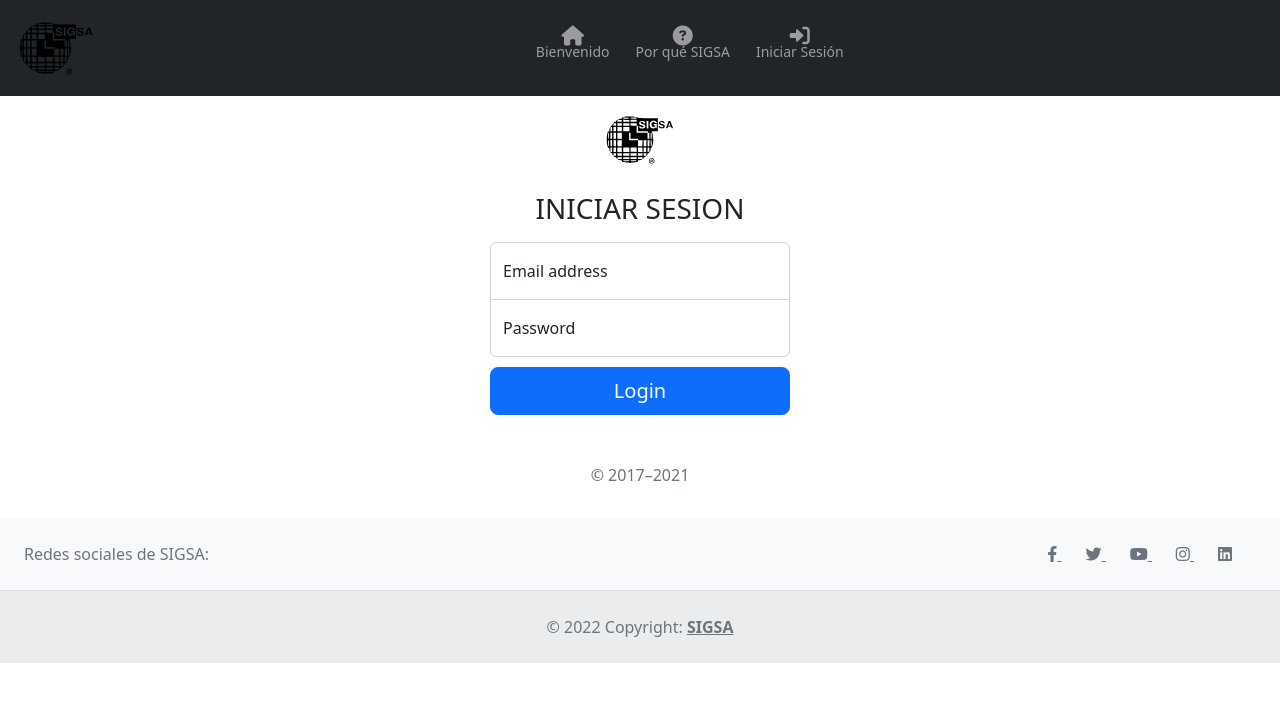
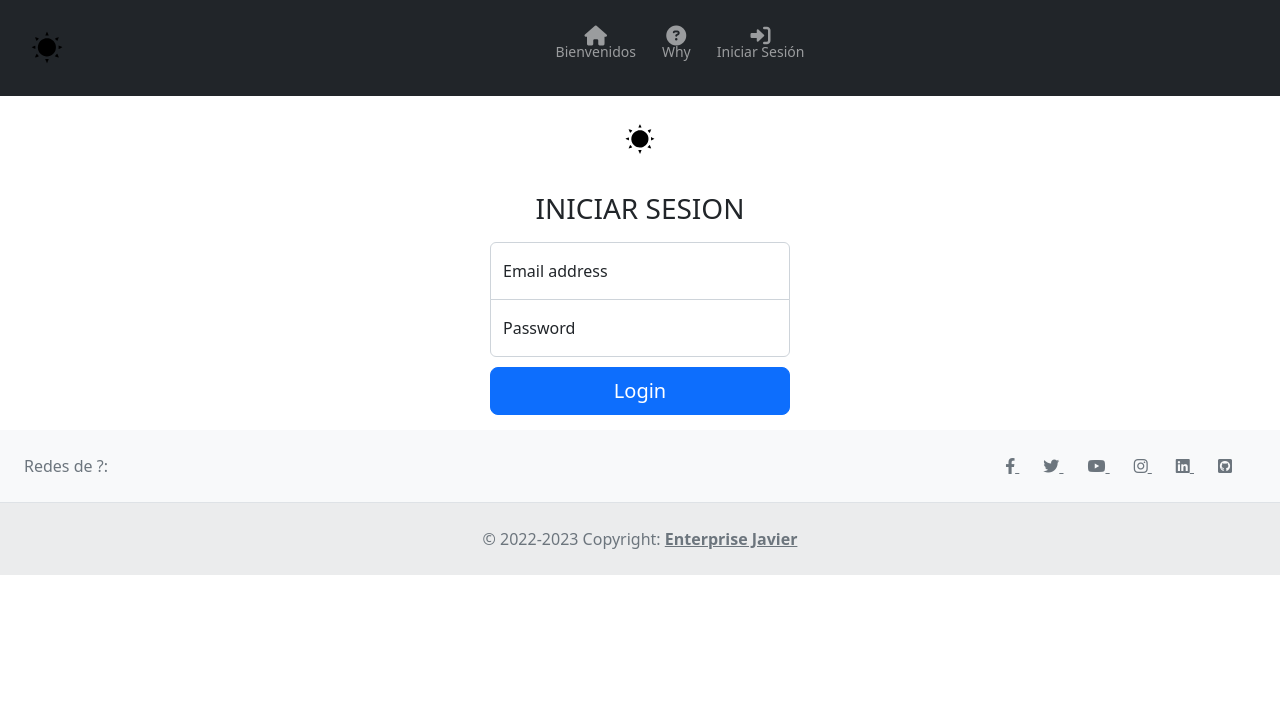
Before and after one commit to inerxd/Flask_bitacora, a Flask app: page /acceso in a window 1280 px wide. Shown: the top 702 px of the page. Run offline with Flask 3, Linux system fonts and the light colour scheme; some libraries are stand-ins or nearby versions.

Commit message:
trabajo seguimiento

```diff
--- a/routes/ruta.py
+++ b/routes/ruta.py
@@ -72,18 +72,23 @@ def actualizar(id):
 # pagina de registro
 @ruta.route("/RegistroE")
 def RegistroE():
-    return render_template ('auth/RegistroEmpleado.html')
+    id_email= Usuario.query.all()
+    return render_template ('auth/RegistroEmpleado.html',id_email=id_email)
 
 
 @ruta.route("/empleado",methods=['POST'])
 def registro_empleado():
 
+
     dato_empleado0 = request.form['nombre']
+
     dato_empleado1 = request.form['rfc']
     dato_empleado2 = request.form['direccion']
     dato_empleado3 = request.form['grado_estudio']
     dato_empleado4 = request.form['edad']
     dato_empleado5 = request.form['puesto']
+
+
 
     me = Empleados(dato_empleado0,dato_empleado1,dato_empleado2,dato_empleado3,
     dato_empleado4,dato_empleado5)
--- a/templates/auth/login.html
+++ b/templates/auth/login.html
@@ -8,7 +8,7 @@
 {% block body %}
 
 <form class="form-signin"  name="myForm" action="/acceso" method="POST">
-    <img class="mb-4" src="{{ url_for ('static' , filename ='img/logo_sigsa.svg')}}" alt="" width="72" height="57">
+    <img class="mb-4" src="{{ url_for ('static' , filename ='img/logo.svg')}}" alt="" width="72" height="57">
     <h1 class="h3 mb-3 fw-normal">INICIAR SESION</h1>
 
     <div class="form-floating">
@@ -45,7 +45,6 @@
     {% endif %}
     {% endwith %}
 
-    <p class="mt-5 mb-3 text-muted">&copy; 2017–2021</p>
   </form>
   {% block customJS %}
   <script src="{{ url_for('static',filename='js/login.js') }}"></script>
--- a/templates/layaut.html
+++ b/templates/layaut.html
@@ -5,7 +5,7 @@
     <meta http-equiv="X-UA-Compatible" content="IE=edge">
     <meta name="viewport" content="width=device-width, initial-scale=1.0">
     <title>{% block title %}{% endblock %}</title>
-    <link rel="shortcut icon " href="{{ url_for ('static' , filename ='img/logo_sigsa.svg')}}">
+    <link rel="shortcut icon " href="{{ url_for ('static' , filename ='img/logo.svg')}}">
     <link rel="stylesheet" href="https://cdn.jsdelivr.net/npm/bootstrap@5.2.0-beta1/dist/css/bootstrap.min.css">
     <link rel="stylesheet" href="https://cdnjs.cloudflare.com/ajax/libs/font-awesome/6.2.0/css/all.min.css">
     <link rel="preconnect" href="https://fonts.googleapis.com">
@@ -16,8 +16,8 @@
        {% endblock %}
        <nav class="navbar navbar-expand-lg navbar-dark bg-dark">
         <div class="container-fluid">
-          <a class="navbar-brand" href="https://www.sigsa.info/es-mx/home" style="margin: 5px;">
-            <img src="{{ url_for('static', filename='img/logo_sigsa.svg')}}" alt="Logo de SIGSA" class="navbar-image">
+          <a class="navbar-brand"  style="margin: 5px;">
+            <img src="{{ url_for('static', filename='img/logo.svg')}}" alt="Logo de SIGSA" class="navbar-image">
           </a>
 
           <button class="navbar-toggler" type="button" data-bs-toggle="collapse" data-bs-target="#navbarNav" aria-controls="navbarNav" aria-expanded="false" aria-label="Toggle navigation">
@@ -29,13 +29,13 @@
               <li class="nav-item" style="margin: 5px;">
                 <a class="nav-link" href="/">
                   <i class="fas fa-home fa-lg"></i>
-                  <div>Bienvenido</div>
+                  <div>Bienvenidos</div>
                 </a>
               </li>
               <li class="nav-item" style="margin: 5px;">
                 <a class="nav-link" href="{{ url_for('ruta.porque')}}">
                   <i class="fas fa-question-circle fa-lg"></i>
-                  <div>Por qué SIGSA</div>
+                  <div>Why</div>
                 </a>
               </li>
               <li class="nav-item" style="margin: 5px;">
@@ -104,26 +104,29 @@
       class="d-flex justify-content-center justify-content-lg-between p-4 border-bottom">
       <!-- Left -->
       <div class="me-5 d-none d-lg-block">
-        <span>Redes sociales de SIGSA:</span>
+        <span>Redes de ?:</span>
       </div>
       <!-- Left -->
 
       <!-- Right -->
       <div>
-        <a href="https://www.facebook.com/sigsa.gis/" class="me-4 text-reset">
+        <a href="https://www.facebook.com/" class="me-4 text-reset">
           <i class="fab fa-facebook-f"></i>
         </a>
-        <a href="https://twitter.com/SIGSAmexico" class="me-4 text-reset">
+        <a href="https://twitter.com/" class="me-4 text-reset">
           <i class="fab fa-twitter"></i>
         </a>
-        <a href="https://www.youtube.com/channel/UCKG4v2WVVQKzmyDTUuUnmgQ" class="me-4 text-reset">
+        <a href="https://www.youtube.com/" class="me-4 text-reset">
           <i class="fa-brands fa-youtube"></i>
         </a>
-        <a href="https://www.instagram.com/sigsagram/" class="me-4 text-reset">
+        <a href="https://www.instagram.com/" class="me-4 text-reset">
           <i class="fab fa-instagram"></i>
         </a>
-        <a href="https://www.linkedin.com/company/sigsa" class="me-4 text-reset">
+        <a href="https://www.linkedin.com/" class="me-4 text-reset">
           <i class="fab fa-linkedin"></i>
+        </a>
+        <a href="https://github.com/inerxd?tab=repositories" class="me-4 text-reset">
+          <i class="fa-brands fa-square-github"></i>
         </a>
       </div>
       <!-- Right -->
@@ -135,8 +138,8 @@
 
     <!-- Copyright -->
     <div class="text-center p-4" style="background-color: rgba(0, 0, 0, 0.05);">
-      © 2022 Copyright:
-      <a class="text-reset fw-bold" href="#">SIGSA</a>
+      © 2022-2023 Copyright:
+      <a class="text-reset fw-bold" >Enterprise Javier</a>
     </div>
     <!-- Copyright -->
   </footer>
--- a/templates/porque.html
+++ b/templates/porque.html
@@ -1,5 +1,5 @@
 {% extends './layaut.html' %}
-{% block title %}Bievenido{% endblock %}
+{% block title %}Why{% endblock %}
 {% block customCSS %}
 <link rel="stylesheet" href="{{ url_for ('static' , filename='css/xq.css')}}">
 {% endblock %}
```
Also changed, not shown: Models/date.py (+5 -3 lines), templates/auth/RegistroEmpleado.html (+23 -11 lines), templates/auth/admin.html (+4 -3 lines), static/img/logo.svg (added), static/img/logo_sigsa.svg (deleted).
